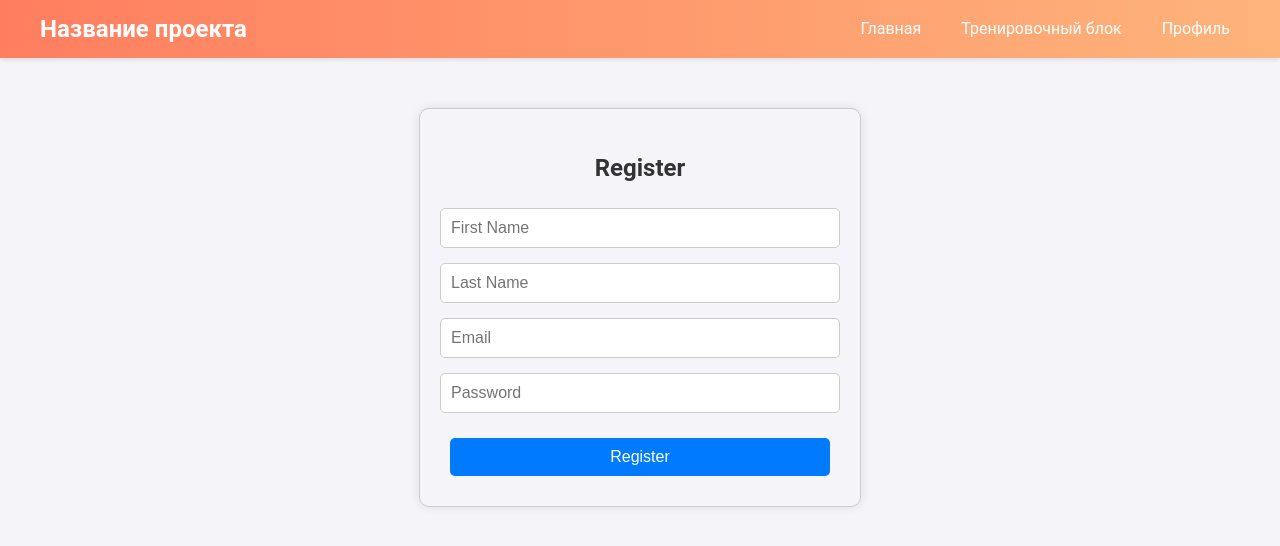
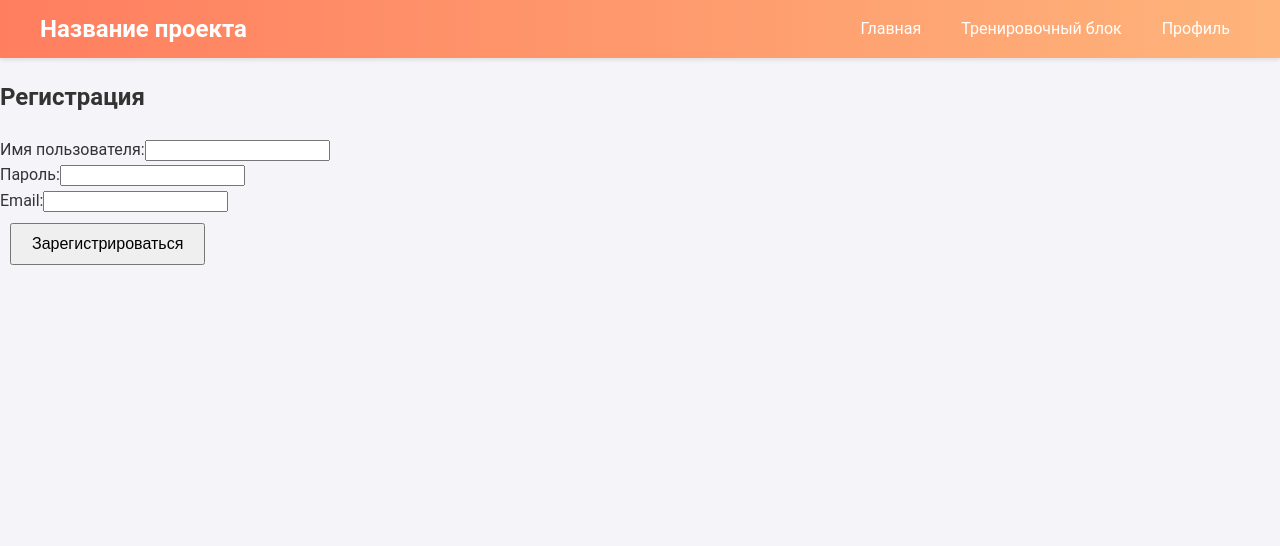
Before and after one commit to Aida678/Persik, a React (Create React App) app in the folder react-frontend/: page /register in a window 1280 px wide. Shown: the top 546 px of the page. Built offline with nearby package versions, Linux system fonts and the light colour scheme.

Commit message:
add auth

```diff
--- a/react-frontend/src/Register.js
+++ b/react-frontend/src/Register.js
@@ -1,39 +1,63 @@
 import React, { useState } from 'react';
-import { useNavigate } from 'react-router-dom';
-import './Auth.css';
 
 function Register() {
-  const [form, setForm] = useState({ first_name: '', last_name: '', email: '', password: '' });
-  const navigate = useNavigate();
+  const [username, setUsername] = useState('');
+  const [password, setPassword] = useState('');
+  const [email, setEmail] = useState('');
 
-  const handleChange = (e) => {
-    setForm({ ...form, [e.target.name]: e.target.value });
-  };
+  const handleRegister = async (event) => {
+    event.preventDefault();
 
-  const handleSubmit = async (e) => {
-    e.preventDefault();
     const response = await fetch('/register', {
       method: 'POST',
-      headers: { 'Content-Type': 'application/json' },
-      body: JSON.stringify(form),
+      headers: {
+        'Content-Type': 'application/json'
+      },
+      body: JSON.stringify({ username, password, email })
     });
 
+    const data = await response.json();
+
     if (response.ok) {
-      navigate('/profile');
+      alert('Регистрация прошла успешно!');
+      // Перенаправление или другая логика
     } else {
-      alert('Error registering user');
+      alert(`Ошибка регистрации: ${data.error}`);
     }
   };
 
   return (
-    <div className="auth-container">
-      <h2>Register</h2>
-      <form onSubmit={handleSubmit}>
-        <input type="text" name="first_name" placeholder="First Name" onChange={handleChange} required />
-        <input type="text" name="last_name" placeholder="Last Name" onChange={handleChange} required />
-        <input type="email" name="email" placeholder="Email" onChange={handleChange} required />
-        <input type="password" name="password" placeholder="Password" onChange={handleChange} required />
-        <button type="submit">Register</button>
+    <div className="register-container">
+      <h2>Регистрация</h2>
+      <form onSubmit={handleRegister}>
+        <div>
+          <label>Имя пользователя:</label>
+          <input
+            type="text"
+            value={username}
+            onChange={(e) => setUsername(e.target.value)}
+            required
+          />
+        </div>
+        <div>
+          <label>Пароль:</label>
+          <input
+            type="password"
+            value={password}
+            onChange={(e) => setPassword(e.target.value)}
+            required
+          />
+        </div>
+        <div>
+          <label>Email:</label>
+          <input
+            type="email"
+            value={email}
+            onChange={(e) => setEmail(e.target.value)}
+            required
+          />
+        </div>
+        <button type="submit">Зарегистрироваться</button>
       </form>
     </div>
   );
```
